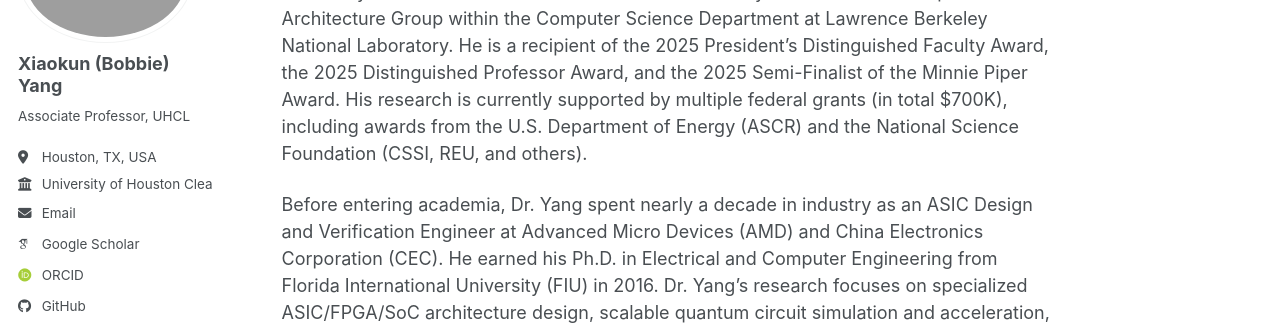
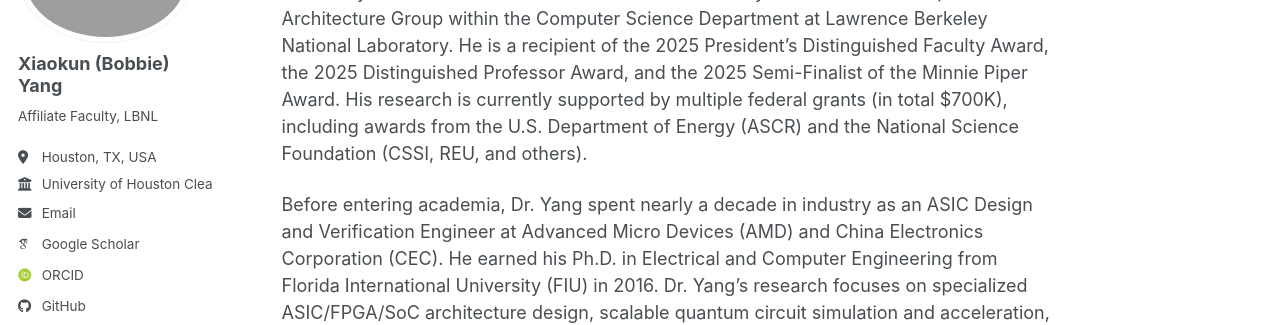
Before and after one commit to bobbieyang/bobbieyang.github.io, a Jekyll site: the page built from _pages/about.md, in a window 1280 px wide. Shown: the part 192-517 px from the top of the page. Built offline with Jekyll 4.4.1, drawn with Linux system fonts in a browser that asks for light colours; some web fonts are replaced; a script bundle is joined from its source files by our own code; library files that are not in the unit come from our copies.

Commit message:
Update _config.yml

```diff
--- a/_config.yml
+++ b/_config.yml
@@ -26,7 +26,8 @@ author:
   avatar           : "bobbieyang.jpg"
   name             : "Xiaokun (Bobbie) Yang"
   pronouns         : # example: "she/her"
-  bio              : "Associate Professor, UHCL"
+  bio              : "Professor, UHCL"
+  bio              : "Affiliate Faculty, LBNL"
   location         : "Houston, TX, USA"
   employer         : "University of Houston Clear Lake"
   uri              : # URL
```
